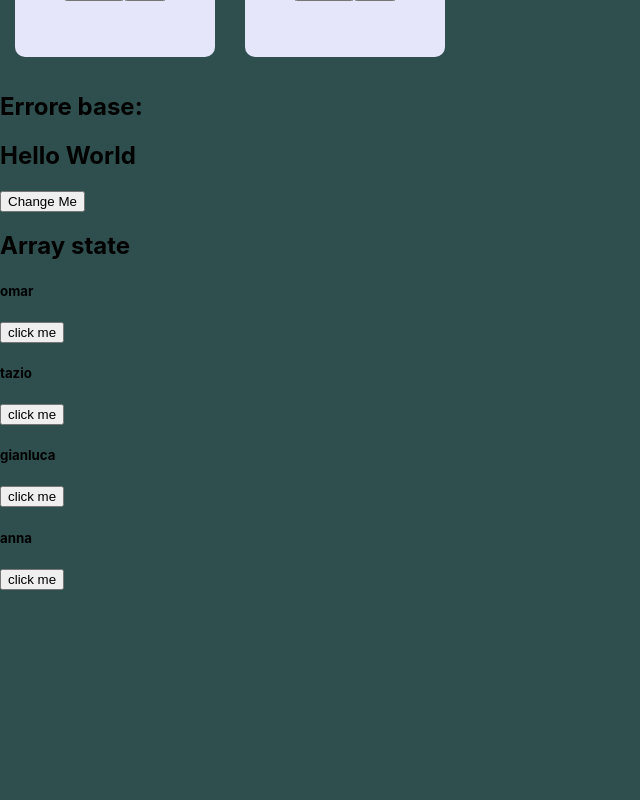
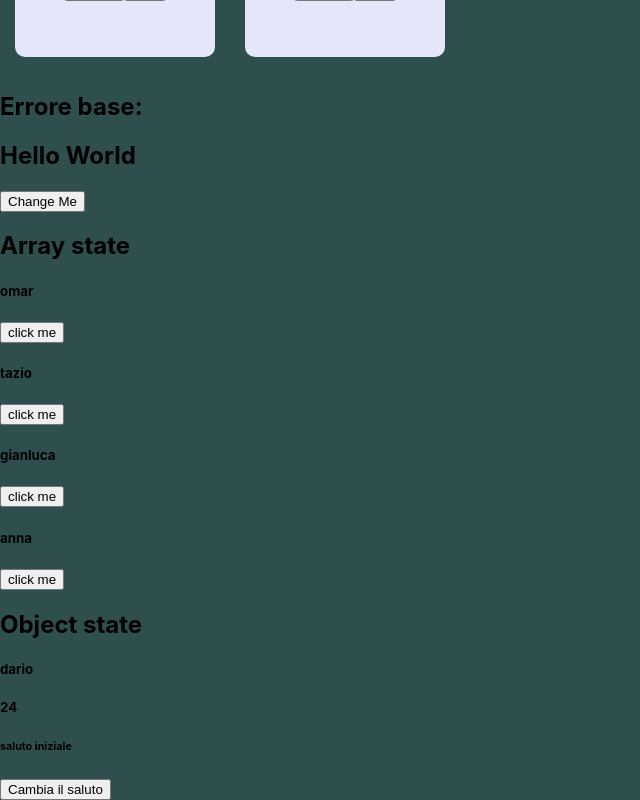
Before and after one commit to gpaparaz/react-tutorial, a React (Create React App) app in the folder app/: page / in a window 1280 px wide. Shown: the part 427-1227 px from the top of the page, without its empty margins (0-640 px from the left). Before the commit the page ends 1017 px from the top, so only its background shows below. Built offline with nearby package versions, Linux system fonts and the light colour scheme.

Commit message:
useState on Object
tramite lo spread operator (...persne) evito di perdermi la chiave nome, quindi mi copio persone  e poi modifico la parte che voglio modificare

```diff
--- a/app/src/App.js
+++ b/app/src/App.js
@@ -4,6 +4,7 @@ import Product from './Product';
 import products from './products';
 import ErroreBase from './errorebase';
 import ArrayState from './useState-array';
+import StateObject from './useState.object';
 function App() {
 
 
@@ -24,6 +25,9 @@ function App() {
 
       <h2>Array state</h2>
       <ArrayState/>
+
+      <h2>Object state</h2>
+      <StateObject/>
     </div>
   );
 }
--- /dev/null
+++ b/app/src/useState.object.js
@@ -0,0 +1,45 @@
+import React, { useState } from "react";
+
+const StateObject = () => {
+
+  //NB: con questa soluzione sono costretta a chiamare due funzioni per cambiare lo stato di queste cose
+  // const [name, setName] = useState('dario');
+  // const [age, setAge] = useState(24);
+  // const [saluto, setSaluto] = useState('ciao');
+
+  // const cambiaSaluto = () => {
+  //   setSaluto('saluto cambiato, compleanno:')
+  //   setAge(25);
+  // }
+  const [persone, setPerson] = useState({
+    name:'dario', age:'24', saluto:'saluto iniziale'
+  })
+
+  const cambiaSaluto = () => {
+    setPerson({
+      // importantissimo inserire il precedente state del nostro oggetto in modo tale che faccia una copia di tutit i valori per poi decidere cosa vuole modificare
+      ...persone,
+      age:'25',
+      saluto:'nuovo saluto, compie gli anni'})
+  }
+
+  return (
+    <div className="item shadow">
+      <div className="text-left">
+        <h5>
+          {persone.name}
+        </h5>
+        <h5>
+          {persone.age}
+        </h5>
+        <h6>
+          {persone.saluto}
+        </h6>
+        <button onClick={() => cambiaSaluto()}>Cambia il saluto </button>
+      </div>
+    </div>
+  )
+
+};
+
+export default StateObject;
```
